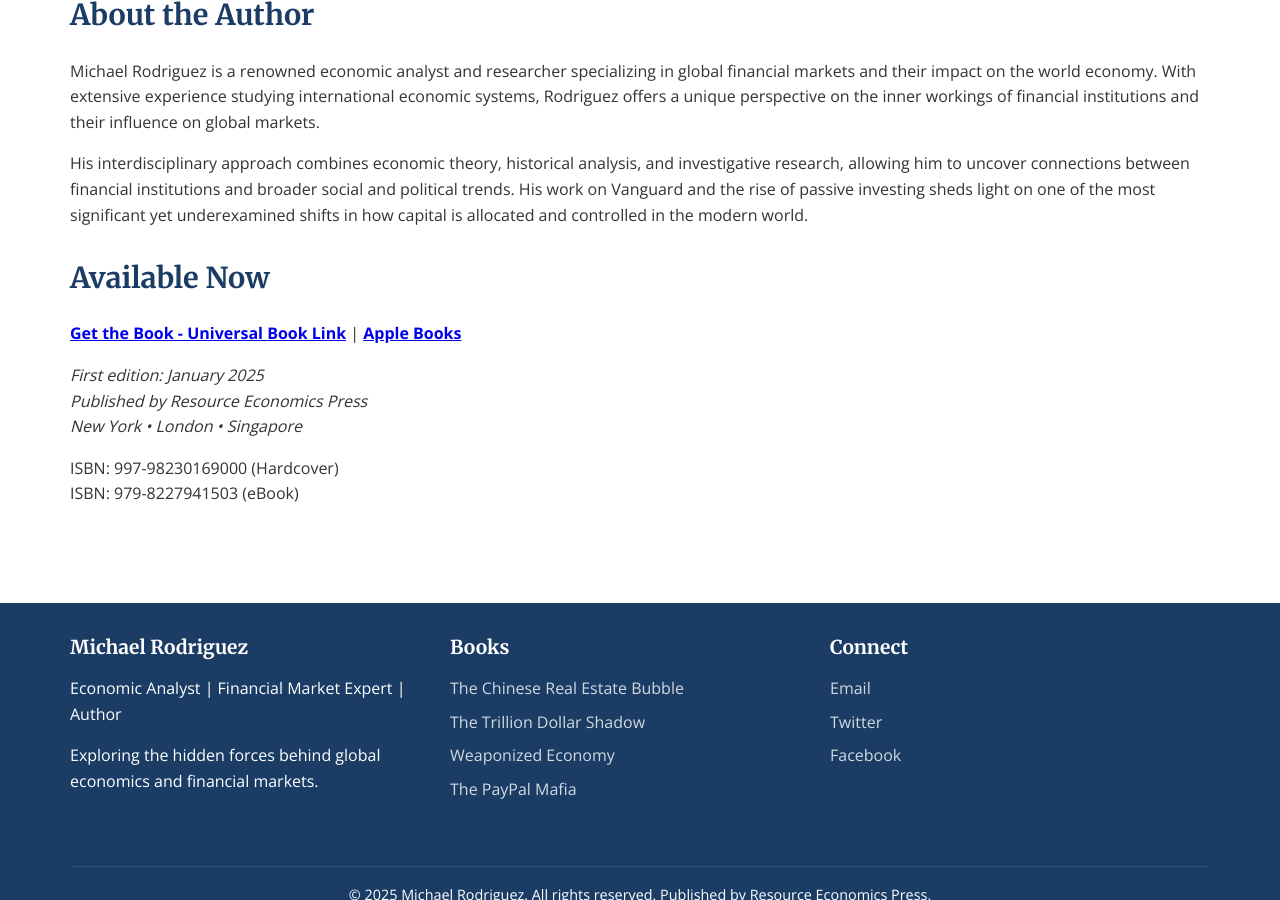
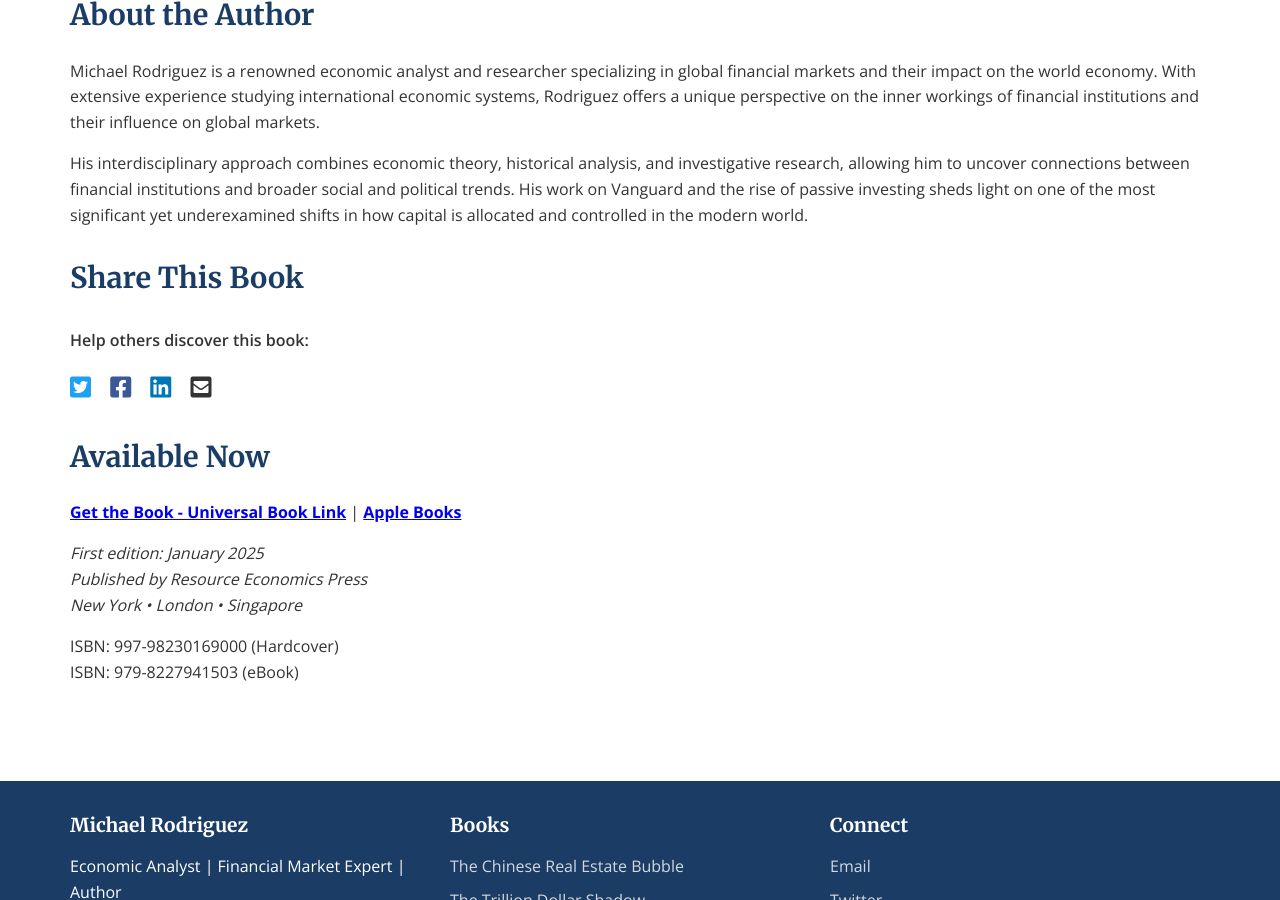
Before and after one commit to Zews123/michael-rodriguez-books, a Jekyll site: the page built from books/trillion-dollar-shadow.md, in a window 1280 px wide and 900 px high, scrolled down 1829 px. Built offline with Jekyll 4.4.1, drawn with Linux system fonts in a browser that asks for light colours.

Commit message:
Update trillion-dollar-shadow.md

```diff
--- a/books/trillion-dollar-shadow.md
+++ b/books/trillion-dollar-shadow.md
@@ -61,6 +61,24 @@
 
 His interdisciplinary approach combines economic theory, historical analysis, and investigative research, allowing him to uncover connections between financial institutions and broader social and political trends. His work on Vanguard and the rise of passive investing sheds light on one of the most significant yet underexamined shifts in how capital is allocated and controlled in the modern world.
 
+## Share This Book
+
+<div class="social-share" style="margin: 30px 0;">
+  <p style="margin-bottom: 15px; font-weight: 600;">Help others discover this book:</p>
+  <a href="https://twitter.com/intent/tweet?text=Check out 'The Trillion Dollar Shadow' by Michael Rodriguez&url={{ site.url }}{{ site.baseurl }}{{ page.url }}&via=MRodriguezBooks" target="_blank" rel="noopener noreferrer" style="display: inline-block; margin-right: 15px; font-size: 24px; color: #1DA1F2;">
+    <i class="fab fa-twitter-square"></i>
+  </a>
+  <a href="https://www.facebook.com/sharer/sharer.php?u={{ site.url }}{{ site.baseurl }}{{ page.url }}" target="_blank" rel="noopener noreferrer" style="display: inline-block; margin-right: 15px; font-size: 24px; color: #3b5998;">
+    <i class="fab fa-facebook-square"></i>
+  </a>
+  <a href="https://www.linkedin.com/shareArticle?mini=true&url={{ site.url }}{{ site.baseurl }}{{ page.url }}&title=The Trillion Dollar Shadow by Michael Rodriguez" target="_blank" rel="noopener noreferrer" style="display: inline-block; margin-right: 15px; font-size: 24px; color: #0077b5;">
+    <i class="fab fa-linkedin"></i>
+  </a>
+  <a href="mailto:?subject=Check out this book: The Trillion Dollar Shadow&body=I thought you might be interested in this book by Michael Rodriguez: {{ site.url }}{{ site.baseurl }}{{ page.url }}" style="display: inline-block; font-size: 24px; color: #333333;">
+    <i class="fas fa-envelope-square"></i>
+  </a>
+</div>
+
 ## Available Now
 
 <!-- Здесь нужно будет вставить ссылки на магазины -->
```
